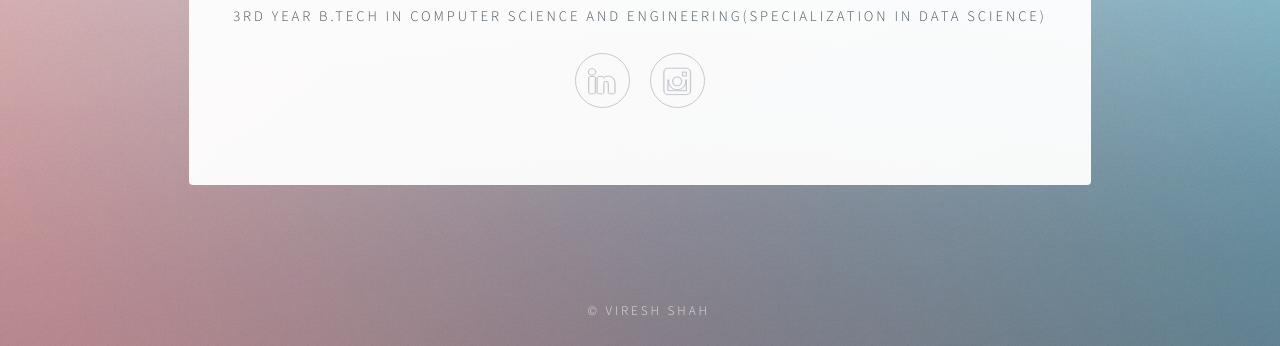
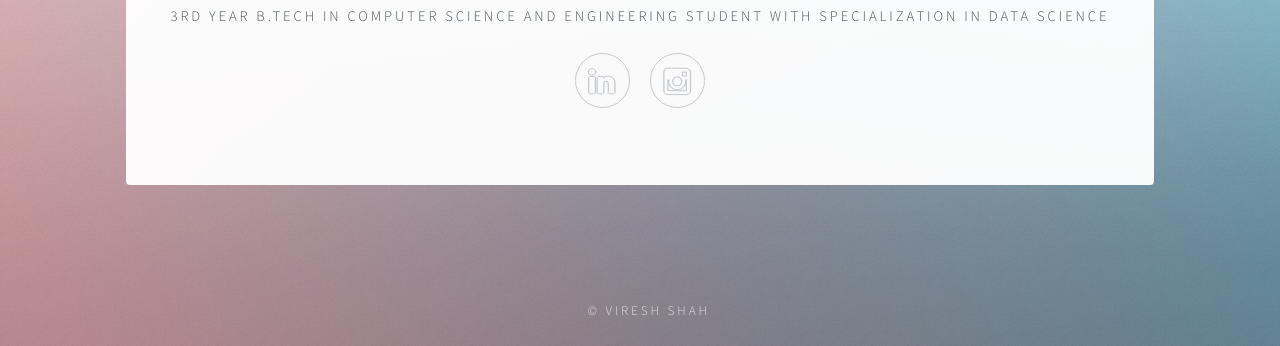
Before and after one commit to VireshShah17/Name-Card, a plain HTML site: page index.html in a window 1280 px wide. Shown: the part 454-800 px from the top of the page. Drawn offline with Linux system fonts and the light colour scheme.

Commit message:
Update index.html

```diff
--- a/index.html
+++ b/index.html
@@ -25,7 +25,7 @@
 						<header>
 							<span class="avatar"><img src="images/profile-modified.png" alt="" height="200px"/></span>
 							<h1>Viresh Shah</h1>
-							<p>3rd Year B.Tech in Computer Science and Engineering(Specialization in Data Science)</p>
+							<p>3rd Year B.Tech in Computer Science and Engineering Student with specialization in Data Science</p>
 						</header>
 						<footer>
 							<ul class="icons">
```
